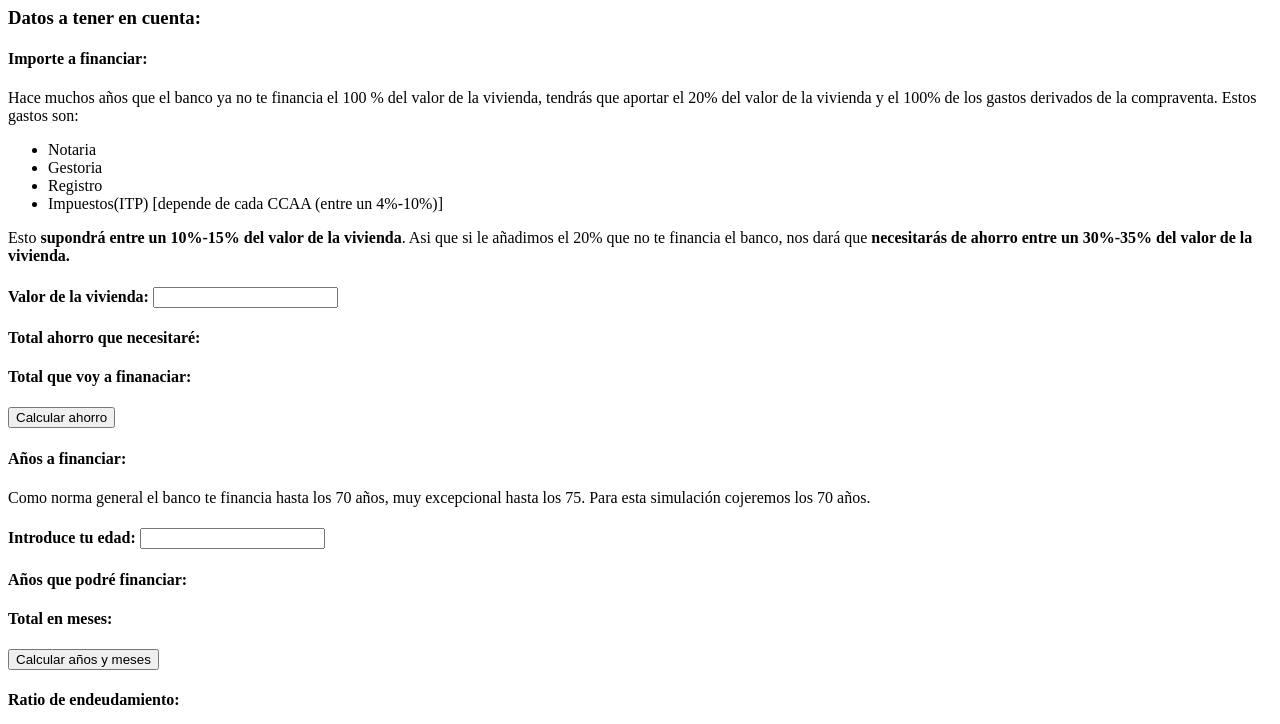
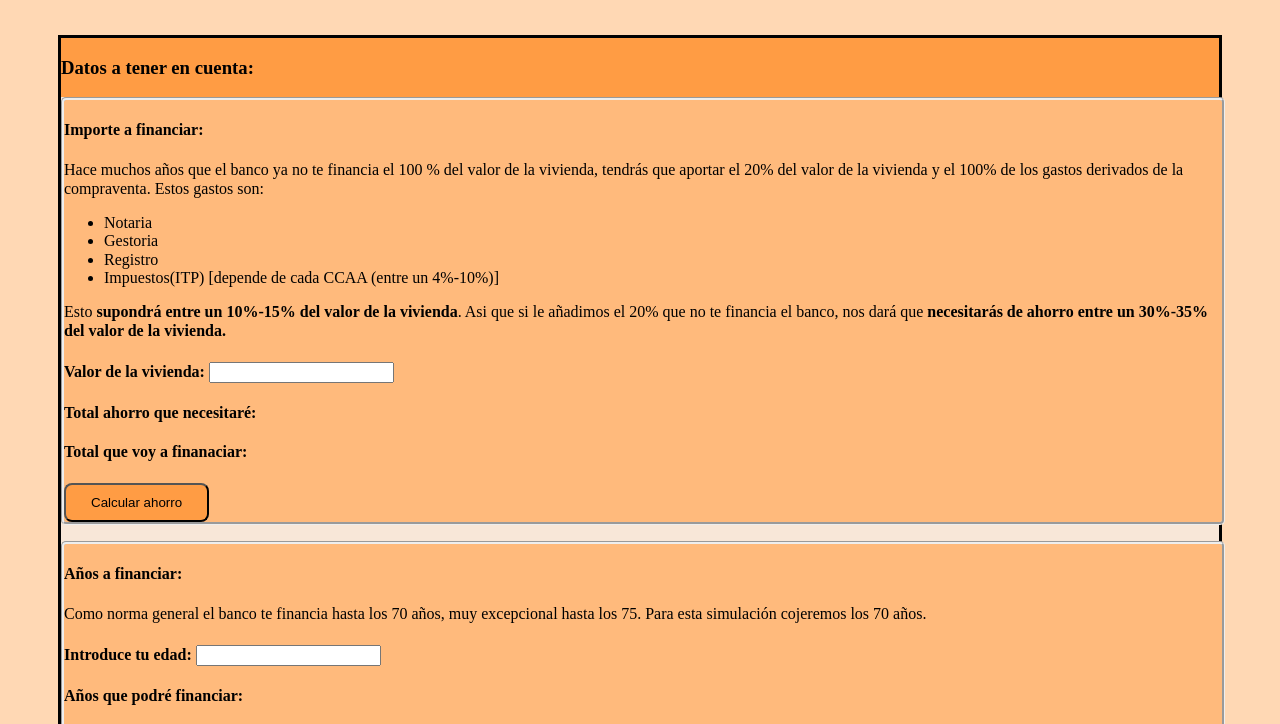
Before and after one commit to canosa92/simulador-de-hipoteca, a plain HTML site: page index.html in a window 1280 px wide. Shown: the part 73-797 px from the top of the page. Drawn offline with Linux system fonts and the light colour scheme; the site is published under a folder, as on GitHub Pages, so addresses that start at the root find nothing.

Commit message:
Update index.html

```diff
--- a/index.html
+++ b/index.html
@@ -4,7 +4,7 @@
     <meta charset="UTF-8">
     <meta http-equiv="X-UA-Compatible" content="IE=edge">
     <meta name="viewport" content="width=device-width, initial-scale=1.0">
-    <link rel="stylesheet" type="text/css" href="/simulador-de-hipoteca/styles.css">
+    <link rel="stylesheet" type="text/css" href="styles.css"/>
     <title>Simulador de Hipoteca</title>
 </head>
 <body>
```
